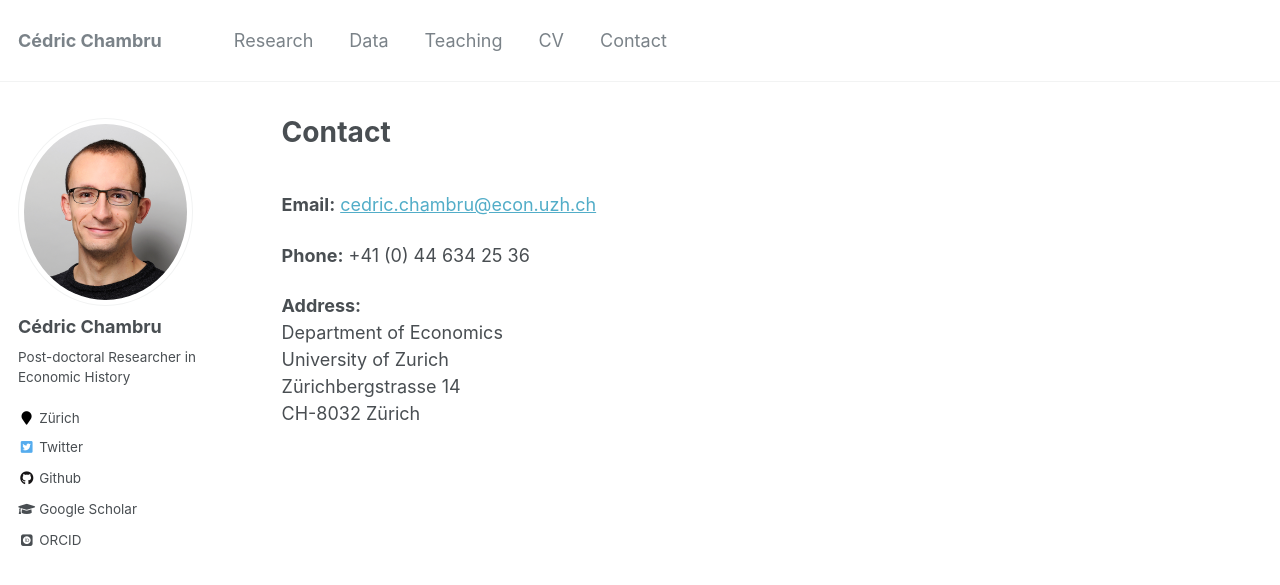
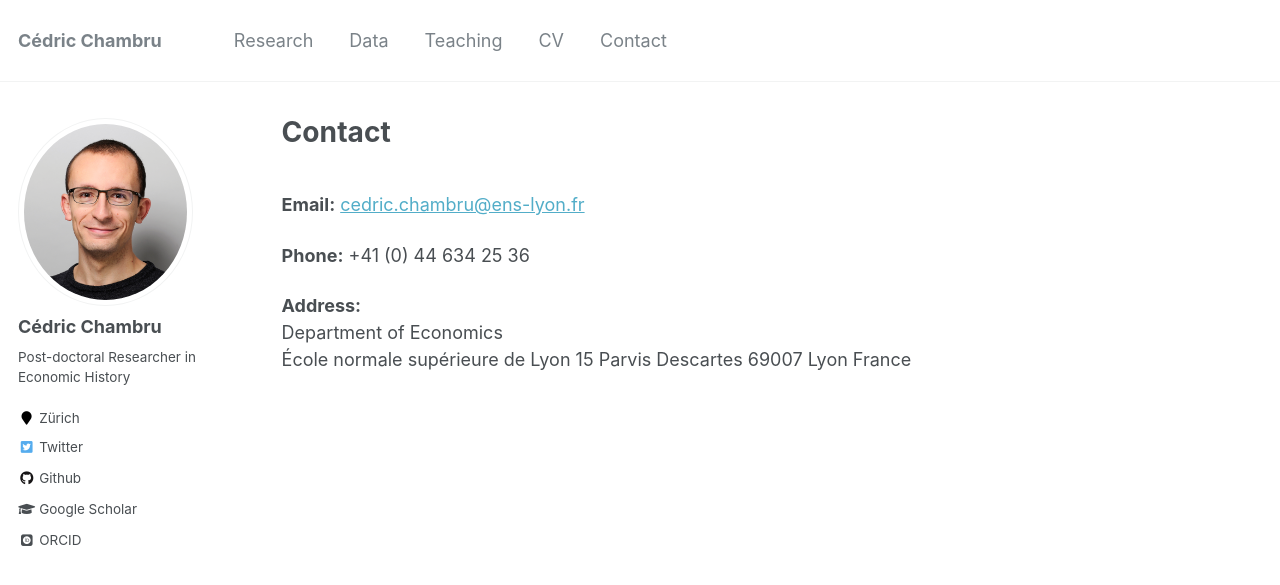
Before and after one commit to CedricChambru/CedricChambru.github.io, a Jekyll site: the page built from _pages/contact.md, in a window 1280 px wide. Shown: the top 585 px of the page. Built offline with Jekyll 4.4.1, drawn with Linux system fonts in a browser that asks for light colours; some web fonts are replaced.

Commit message:
Update contact.md

```diff
--- a/_pages/contact.md
+++ b/_pages/contact.md
@@ -7,12 +7,13 @@ redirect_from:
 ---
 
 <br>
-**Email:** [cedric.chambru@econ.uzh.ch](cedric.chambru@econ.uzh.ch)
+**Email:** [cedric.chambru@ens-lyon.fr](cedric.chambru@ens-lyon.fr)
 
 **Phone:** +41 (0) 44 634 25 36
 
 **Address:**
 Department of Economics
-University of Zurich
-Zürichbergstrasse 14
-CH-8032 Zürich
+École normale supérieure de Lyon
+15 Parvis Descartes
+69007 Lyon
+France
```
